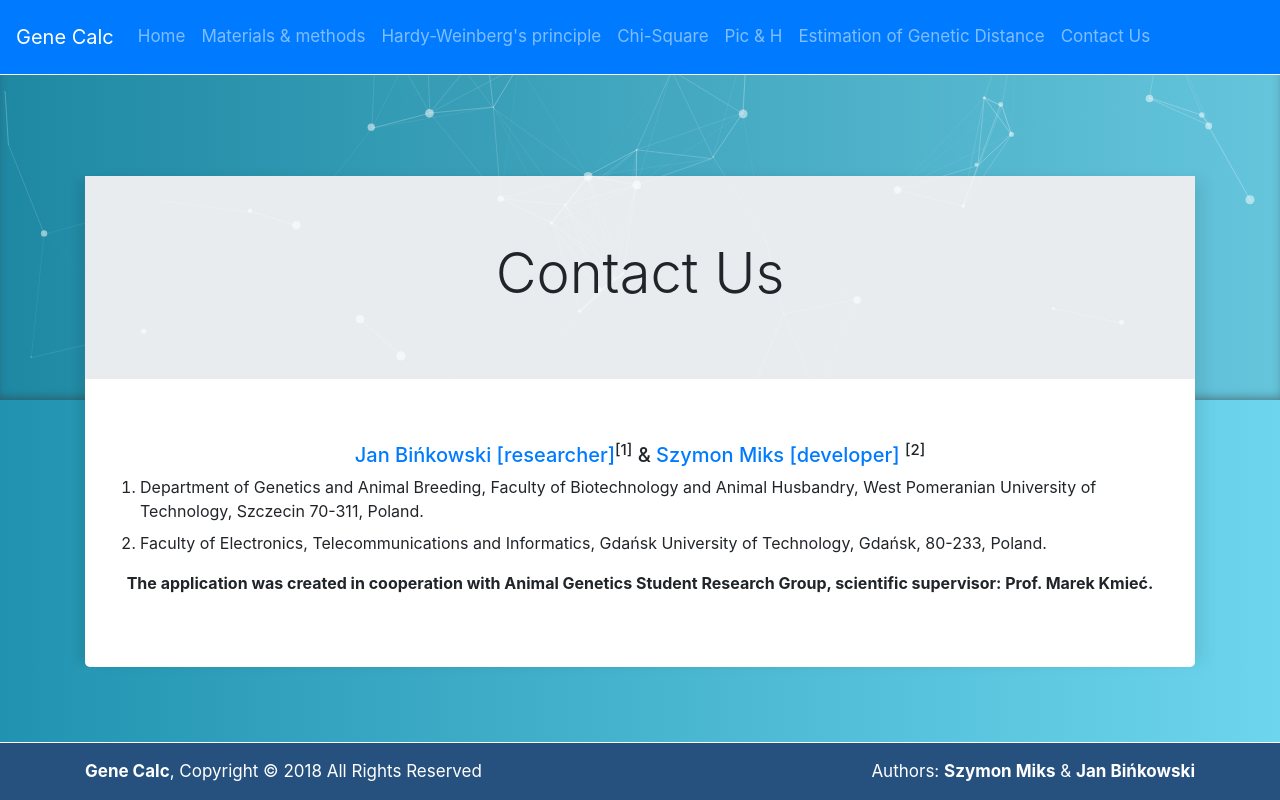
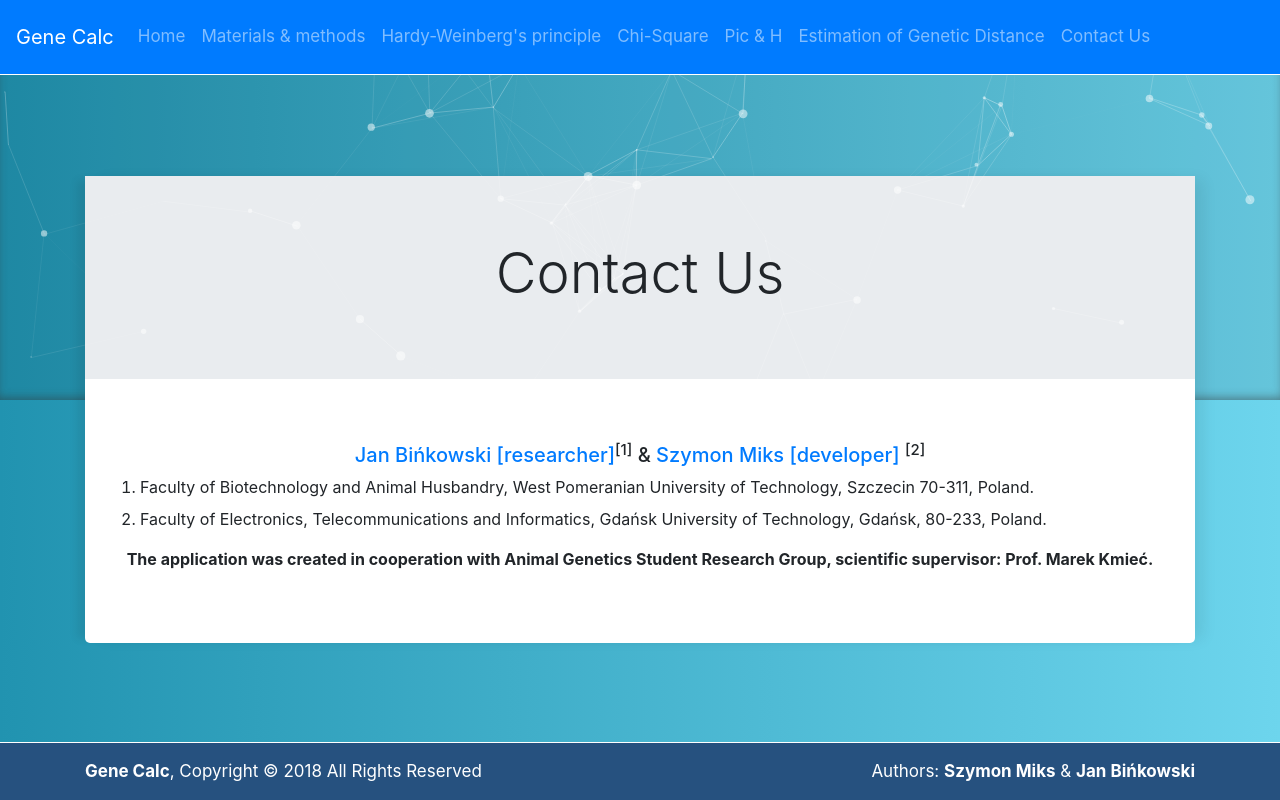
Before and after one commit to szymon6927/bio-gen-calc, a Flask app: page /contact in a window 1280 px wide. Run offline with Flask 2, Linux system fonts and the light colour scheme; parts of the project's set-up code (start-up, migrations or seed data) failed here and were passed over; some libraries are stand-ins or nearby versions.

Commit message:
add word correction in text ad home and contect

```diff
--- a/app/templates/contact/index.html
+++ b/app/templates/contact/index.html
@@ -14,8 +14,8 @@
           & <a href="mailto:miks.szymon@gmail.com">Szymon Miks [developer]</a> <sup>[2]</sup></h5>
 
         <ol>
-          <li class="mb-2">Department of Genetics and Animal Breeding, Faculty of Biotechnology and Animal Husbandry, West Pomeranian
-            University of Technology, Szczecin 70-311, Poland.
+          <li class="mb-2">
+            Faculty of Biotechnology and Animal Husbandry, West Pomeranian University of Technology, Szczecin 70-311, Poland.
           </li>
           <li>Faculty of Electronics, Telecommunications and Informatics, Gdańsk University of Technology, Gdańsk,
             80-233, Poland.
--- a/app/templates/home/index.html
+++ b/app/templates/home/index.html
@@ -14,7 +14,7 @@
       <div class="col-md-12 col-sm-12 col-xs-12">
         <div class="info">
           <div class="title font-weight-bold pb-4">The Gene-Calc is a constantly developed tool dedicated for the needs of
-          calculations related to biological sciences, particulary in genetics. The open access tool offers:</div>
+          calculations related to biological sciences, particularly in genetics. The open access tool offers:</div>
           <div class="content">
             <ul>
               <li>study of the genetic equilibrium</li>
```
